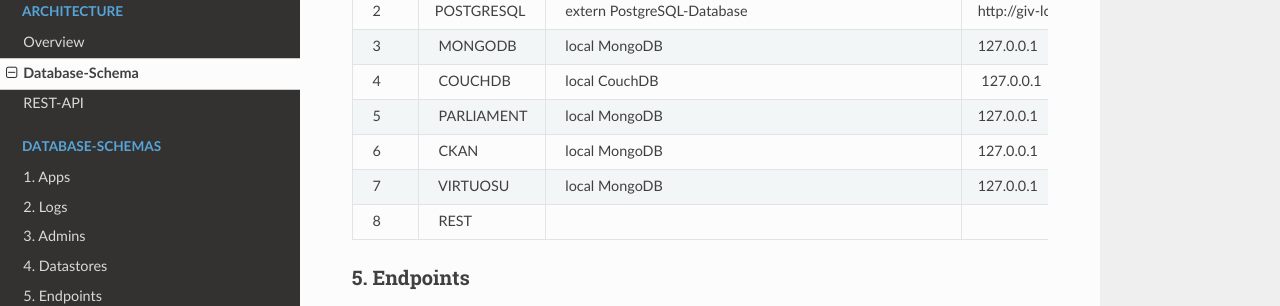
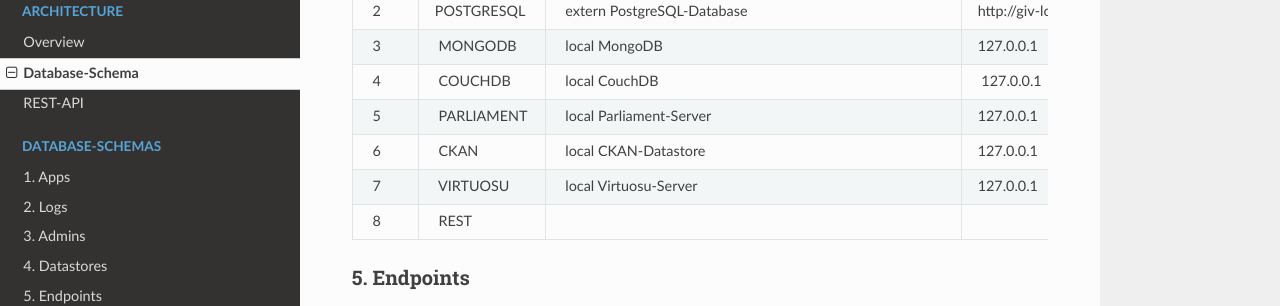
Before and after one commit to geo-c/OCT-Core-Docs, an MkDocs documentation site: the page built from docs/architecture/database-schema.md, in a window 1280 px wide and 900 px high, scrolled down 1433 px. Shown: the part 151-457 px from the top of the window. Built offline with MkDocs 1.6.1, drawn with Linux system fonts in a browser that asks for light colours; nearby versions of some CDN libraries; old or Windows-style settings are respelled for this version of MkDocs.

Commit message:
Typo-fixes

```diff
--- a/docs/architecture/database-schema.md
+++ b/docs/architecture/database-schema.md
@@ -48,13 +48,13 @@
 
 | ds_id | ds_type | ds_description | ds_host | ds_port | ds_instance | ds_user | ds_password |
 |-------|---------|----------------|---------|---------|-------------|---------|-------------|
-| 1 | POSTGRESQL | local PostgreSQL-Database with installed PostGIS-Extension | 127.0.0.1 | 5432 | oct | oct |
-| 2 | POSTGRESQL | extern PostgreSQL-Database | http://giv-lodumdata.uni-muenster.de | 5432 | oct | oct |
+| 1 | POSTGRESQL | local PostgreSQL-Database with installed PostGIS-Extension | 127.0.0.1 | 5432 | oct_db | oct | oct |
+| 2 | POSTGRESQL | extern PostgreSQL-Database | http://giv-lodumdata.uni-muenster.de | 5432 | oct_db_2 | oct | oct |
 | 3 | MONGODB | local MongoDB | 127.0.0.1 | 27010 | | | |
 | 4 | COUCHDB | local CouchDB | 127.0.0.1 | 8000 | | | |
-| 5 | PARLIAMENT | local MongoDB | 127.0.0.1 | 6000 | | | |
-| 6 | CKAN | local MongoDB | 127.0.0.1 | 5000 | | | |
-| 7 | VIRTUOSU | local MongoDB | 127.0.0.1 | 4000 | | | |
+| 5 | PARLIAMENT | local Parliament-Server | 127.0.0.1 | 6000 | | | |
+| 6 | CKAN | local CKAN-Datastore | 127.0.0.1 | 5000 | | | |
+| 7 | VIRTUOSU | local Virtuosu-Server | 127.0.0.1 | 4000 | | | |
 | 8 | REST | | | | |
 
 
```
